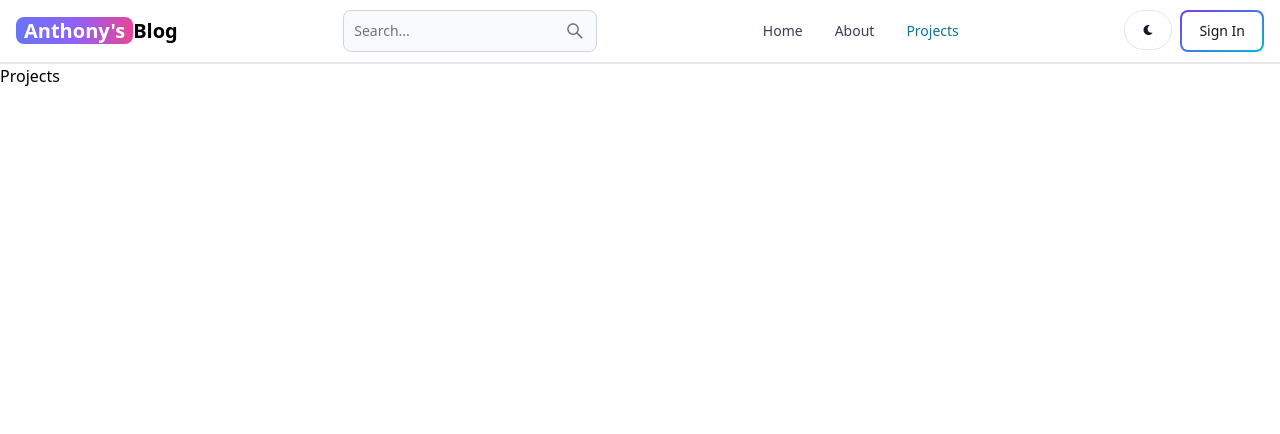
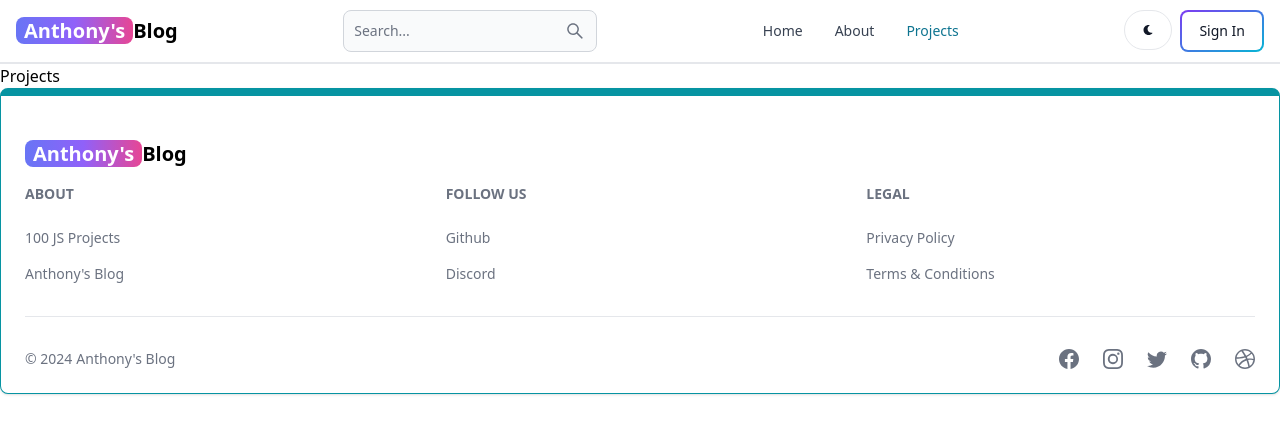
Before and after one commit to denostta/mern-blog, a React (Vite) app in the folder client/: page /projects in a window 1280 px wide. Shown: the top 434 px of the page. Built offline with nearby package versions, Linux system fonts and the light colour scheme.

Commit message:
created and added footer component

```diff
--- a/client/src/App.jsx
+++ b/client/src/App.jsx
@@ -7,6 +7,7 @@
 import Dashboard from "./pages/Dashboard";
 import Projects from "./pages/Projects";
 import Header from "./components/Header";
+import FooterComp from "./components/Footer";
 
 export default function App() {
   return (
@@ -20,6 +21,7 @@
         <Route path="/dashboard" element={<Dashboard />} />
         <Route path="/projects" element={<Projects />} />
       </Routes>
+      <FooterComp />
     </BrowserRouter>
   );
 }
--- /dev/null
+++ b/client/src/components/Footer.jsx
@@ -0,0 +1,93 @@
+import React from "react";
+import { Footer, FooterDivider } from "flowbite-react";
+import { Link } from "react-router-dom";
+import {
+  BsFacebook,
+  BsInstagram,
+  BsTwitter,
+  BsGithub,
+  BsDribbble,
+} from "react-icons/bs";
+
+export default function FooterComp() {
+  return (
+    <Footer container className="border border-t-8 border-teal-500">
+      <div className="w-full max-w-7xl mx-auto">
+        <div className="grid w-full justify-between sm: flex md: grid-cols-1 ">
+          <div className="mt-5">
+            {/* Logo */}
+            <Link
+              to="/"
+              className="self-center whitespace-nowrap text-lg sm:text-xl font-semibold dark:text-white"
+            >
+              <span className="px-2 bg-gradient-to-r from-indigo-500 via-purple-500 to-pink-500 rounded-lg text-white">
+                Anthony's
+              </span>
+              Blog
+            </Link>
+          </div>
+          <div className="grid grid-cols-2 gap-8 mt-4 sm: grid-cols-3 sm: gap-6">
+            <div>
+              <Footer.Title title="About" />
+              <Footer.LinkGroup col>
+                <Footer.Link
+                  href="https://www.100jsprojects.com"
+                  target="_blank"
+                  rel="noopener no referrer"
+                >
+                  100 JS Projects
+                </Footer.Link>
+                <Footer.Link
+                  href="/about"
+                  target="_blank"
+                  rel="noopener no referrer"
+                >
+                  Anthony's Blog
+                </Footer.Link>
+              </Footer.LinkGroup>
+            </div>
+            <div>
+              <Footer.Title title="Follow Us" />
+              <Footer.LinkGroup col>
+                <Footer.Link
+                  href="https://www.github.com/sahandghavidel"
+                  target="_blank"
+                  rel="noopener no referrer"
+                >
+                  Github
+                </Footer.Link>
+                <Footer.Link href="#">Discord</Footer.Link>
+              </Footer.LinkGroup>
+            </div>
+            <div>
+              <Footer.Title title="Legal" />
+              <Footer.LinkGroup col>
+                <Footer.Link href="#">Privacy Policy</Footer.Link>
+                <Footer.Link href="#">Terms & Conditions</Footer.Link>
+              </Footer.LinkGroup>
+            </div>
+          </div>
+        </div>
+        <Footer.Divider />
+        <div className="w-full sm: flex sm: items-center sm: justify-between">
+          <Footer.Copyright
+            href="#"
+            by="Anthony's Blog"
+            year={new Date().getFullYear()}
+          />
+
+          <div className="flex gap-6 sm:mt-0 mt-4 sm: justify-center">
+            <Footer.Icon href="#" icon={BsFacebook} />
+            <Footer.Icon href="#" icon={BsInstagram} />
+            <Footer.Icon href="#" icon={BsTwitter} />
+            <Footer.Icon
+              href="https://www.github.com/sahandghavidel"
+              icon={BsGithub}
+            />
+            <Footer.Icon href="#" icon={BsDribbble} />
+          </div>
+        </div>
+      </div>
+    </Footer>
+  );
+}
```
